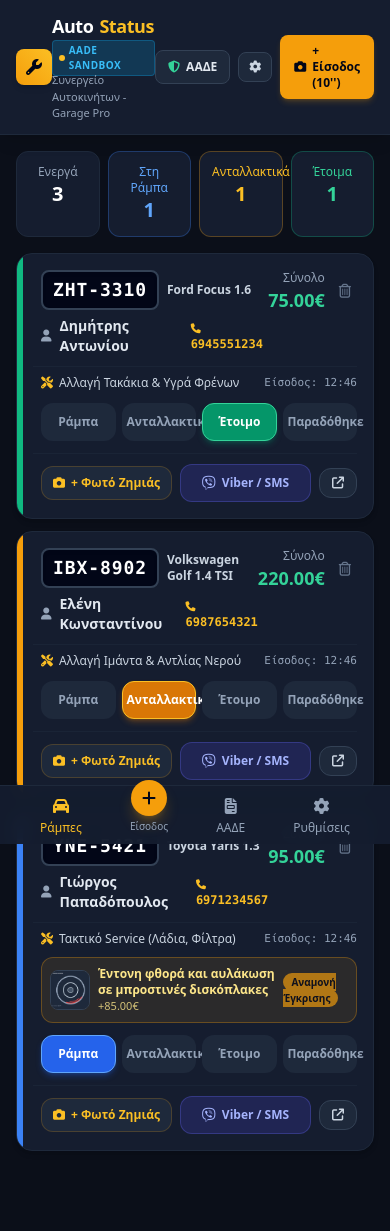
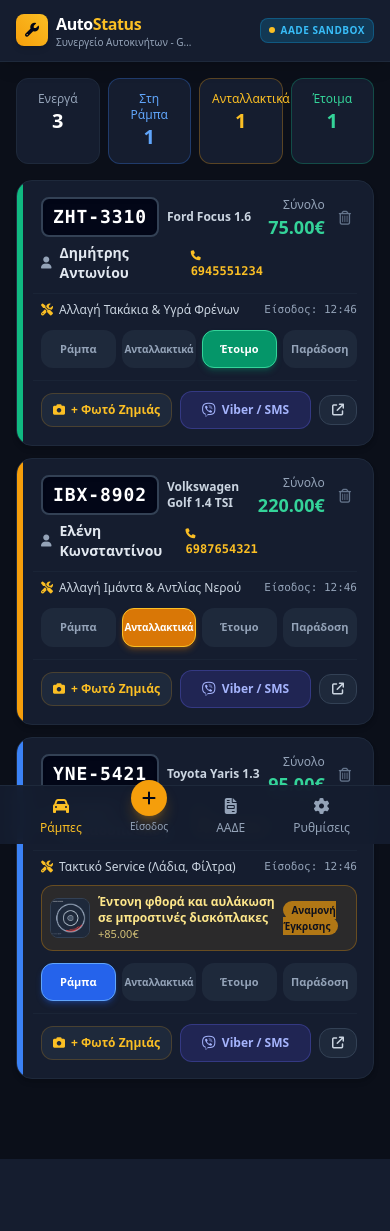
Before and after one commit to Rafail-Vasilakis/autostatus-garage, a Flask app: page / in a window 390 px wide. After the commit the page ends 1159 px from the top, so only its background shows below. Run offline with Flask 3, Linux system fonts and the light colour scheme; some libraries are stand-ins or nearby versions.

Commit message:
UI polish: perfect mobile responsive header and grease-friendly status buttons

```diff
--- a/templates/base.html
+++ b/templates/base.html
@@ -45,26 +45,31 @@
     <header class="bg-garage-800 border-b border-garage-700 sticky top-0 z-40 shadow-lg px-4 py-3">
         <div class="max-w-4xl mx-auto flex items-center justify-between">
             <a href="/" class="flex items-center space-x-2 group">
-                <div class="w-9 h-9 rounded-lg bg-gradient-to-tr from-amber-500 to-amber-400 flex items-center justify-center text-slate-950 font-black shadow-md">
-                    <i class="fa-solid fa-wrench"></i>
+                <div class="w-8 h-8 sm:w-9 sm:h-9 rounded-lg bg-gradient-to-tr from-amber-500 to-amber-400 flex items-center justify-center text-slate-950 font-black shadow-md shrink-0">
+                    <i class="fa-solid fa-wrench text-sm sm:text-base"></i>
                 </div>
-                <div>
-                    <span class="font-extrabold text-lg tracking-tight text-white flex items-center gap-1.5">
+                <div class="truncate">
+                    <div class="flex items-center gap-1.5">
+                        <span class="font-extrabold text-base sm:text-lg tracking-tight text-white">
                             Auto<span class="text-amber-400">Status</span>
-                        <a href="/settings/aade" class="text-[10px] px-1.5 py-0.5 rounded border uppercase font-bold tracking-wider transition hover:opacity-80 flex items-center gap-1 {% if aade_settings.aade_env == 'production' %}bg-emerald-500/20 text-emerald-400 border-emerald-500/30{% elif aade_settings.aade_env == 'sandbox' %}bg-sky-500/20 text-sky-400 border-sky-500/30{% else %}bg-amber-500/20 text-amber-400 border-amber-500/30{% endif %}">
+                        </span>
+                    </div>
+                    <p class="text-[10px] sm:text-[11px] text-slate-400 font-medium truncate max-w-[140px] sm:max-w-xs leading-tight">{{ aade_settings.garage_name }}</p>
+                </div>
+            </a>
+
+            <!-- AADE Status Pill + Action Links -->
+            <div class="flex items-center space-x-2">
+                <a href="/settings/aade" class="text-[10px] px-2 py-1 rounded-lg border font-bold uppercase tracking-wider transition hover:opacity-80 flex items-center gap-1.5 {% if aade_settings.aade_env == 'production' %}bg-emerald-500/20 text-emerald-400 border-emerald-500/30{% elif aade_settings.aade_env == 'sandbox' %}bg-sky-500/20 text-sky-400 border-sky-500/30{% else %}bg-amber-500/20 text-amber-400 border-amber-500/30{% endif %}">
                     <span class="w-1.5 h-1.5 rounded-full {% if aade_settings.last_test_status == 'CONNECTED' %}bg-emerald-400 animate-pulse{% elif aade_settings.last_test_status == 'FAILED' %}bg-rose-400{% else %}bg-amber-400{% endif %}"></span>
                     <span>AADE {{ aade_settings.aade_env|upper }}</span>
                 </a>
-                    </span>
-                    <p class="text-[11px] text-slate-400 -mt-1 font-medium">{{ aade_settings.garage_name }}</p>
-                </div>
-            </a>
 
-            <!-- Quick Action Links -->
-            <div class="flex items-center space-x-2">
+                <!-- Desktop Action Links (hidden on mobile, mobile uses bottom nav) -->
+                <div class="hidden sm:flex items-center space-x-2">
                     <a href="/aade" class="px-3 py-2 text-xs font-semibold bg-garage-700 hover:bg-garage-600 rounded-lg text-slate-200 border border-garage-600 flex items-center gap-1.5 transition">
                         <i class="fa-solid fa-shield-halved text-emerald-400"></i>
-                    <span class="hidden sm:inline">Πελατολόγιο</span> ΑΑΔΕ
+                        <span>Πελατολόγιο ΑΑΔΕ</span>
                     </a>
                     <a href="/settings/aade" title="Ρυθμίσεις myDATA API" class="px-2.5 py-2 text-xs font-semibold bg-garage-700 hover:bg-garage-600 rounded-lg text-slate-300 border border-garage-600 flex items-center transition">
                         <i class="fa-solid fa-gear"></i>
@@ -73,6 +78,7 @@
                         <i class="fa-solid fa-camera"></i>
                         <span>+ Είσοδος (10'')</span>
                     </a>
+                </div>
             </div>
         </div>
     </header>
--- a/templates/index.html
+++ b/templates/index.html
@@ -125,23 +125,23 @@
                 <!-- Big Tactile Status Buttons (Grease-Friendly) -->
                 <div class="mt-3 pl-2 grid grid-cols-4 gap-1.5">
                     <button onclick="updateOrderStatus({{ order.id }}, 'ON_LIFT')"
-                        class="py-2.5 px-1 rounded-xl text-xs font-extrabold text-center transition active:scale-95
+                        class="py-2.5 px-0.5 rounded-xl text-[11px] sm:text-xs font-extrabold text-center transition active:scale-95 truncate
                         {% if order.status == 'ON_LIFT' %}bg-blue-600 text-white shadow-md shadow-blue-600/30 border border-blue-400{% else %}bg-garage-700 text-slate-400 hover:bg-garage-600 border border-transparent{% endif %}">
                         Ράμπα
                     </button>
                     <button onclick="updateOrderStatus({{ order.id }}, 'WAITING_PARTS')"
-                        class="py-2.5 px-1 rounded-xl text-xs font-extrabold text-center transition active:scale-95
+                        class="py-2.5 px-0.5 rounded-xl text-[10px] sm:text-xs font-extrabold text-center transition active:scale-95 leading-tight tracking-tight
                         {% if order.status == 'WAITING_PARTS' %}bg-amber-600 text-white shadow-md shadow-amber-600/30 border border-amber-400{% else %}bg-garage-700 text-slate-400 hover:bg-garage-600 border border-transparent{% endif %}">
                         Ανταλλακτικά
                     </button>
                     <button onclick="updateOrderStatus({{ order.id }}, 'READY')"
-                        class="py-2.5 px-1 rounded-xl text-xs font-extrabold text-center transition active:scale-95
+                        class="py-2.5 px-0.5 rounded-xl text-[11px] sm:text-xs font-extrabold text-center transition active:scale-95 truncate
                         {% if order.status == 'READY' %}bg-emerald-600 text-white shadow-md shadow-emerald-600/30 border border-emerald-400{% else %}bg-garage-700 text-slate-400 hover:bg-garage-600 border border-transparent{% endif %}">
                         Έτοιμο
                     </button>
                     <button onclick="updateOrderStatus({{ order.id }}, 'DELIVERED')"
-                        class="py-2.5 px-1 rounded-xl text-xs font-bold text-center bg-garage-700 text-slate-400 hover:bg-rose-900/40 hover:text-rose-300 border border-transparent active:scale-95 transition">
-                        Παραδόθηκε
+                        class="py-2.5 px-0.5 rounded-xl text-[11px] sm:text-xs font-bold text-center bg-garage-700 text-slate-400 hover:bg-rose-900/40 hover:text-rose-300 border border-transparent active:scale-95 transition truncate">
+                        Παράδοση
                     </button>
                 </div>
 
```
Also changed, not shown: static/img/test_mobile_index.png (added), static/img/test_mobile_index_v2.png (added), static/img/test_mobile_intake.png (added), static/img/test_mobile_settings.png (added), static/img/test_mobile_track.png (added). Lines whose indentation alone changed are shown as unchanged.
